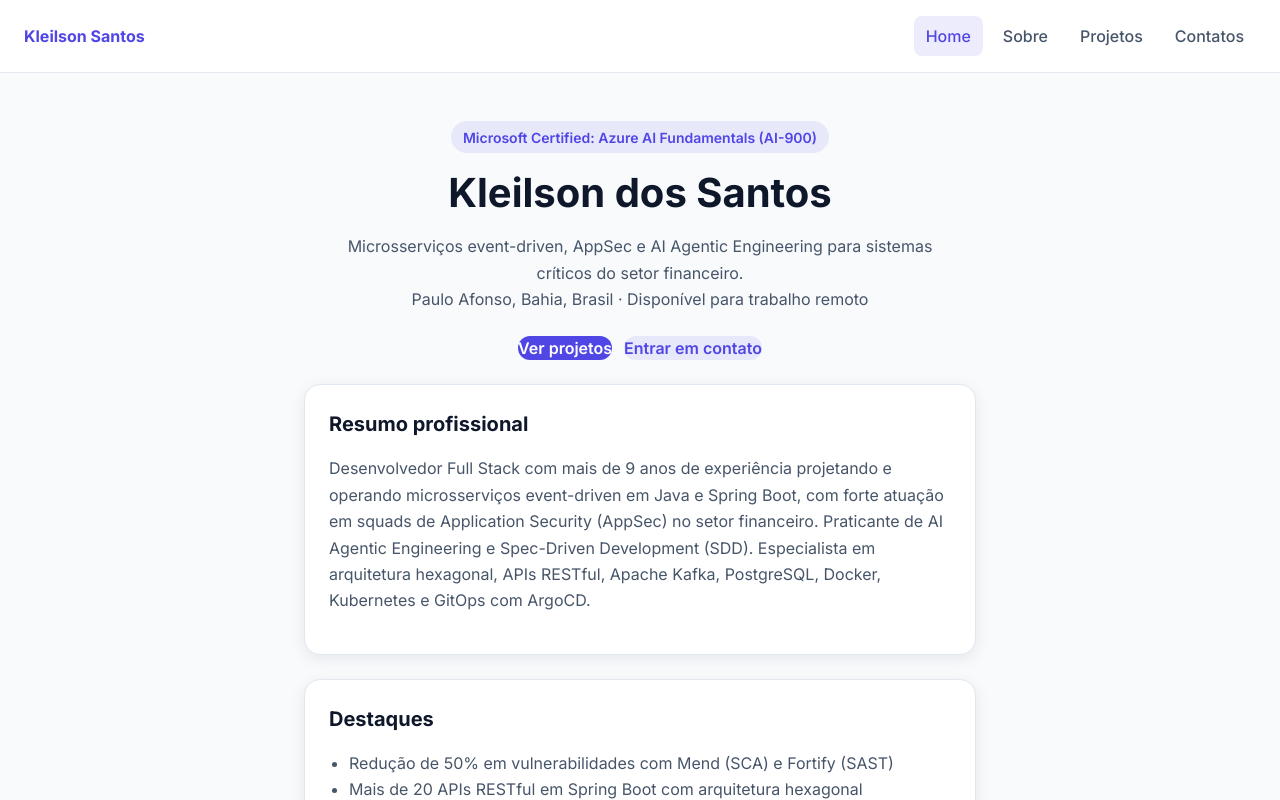
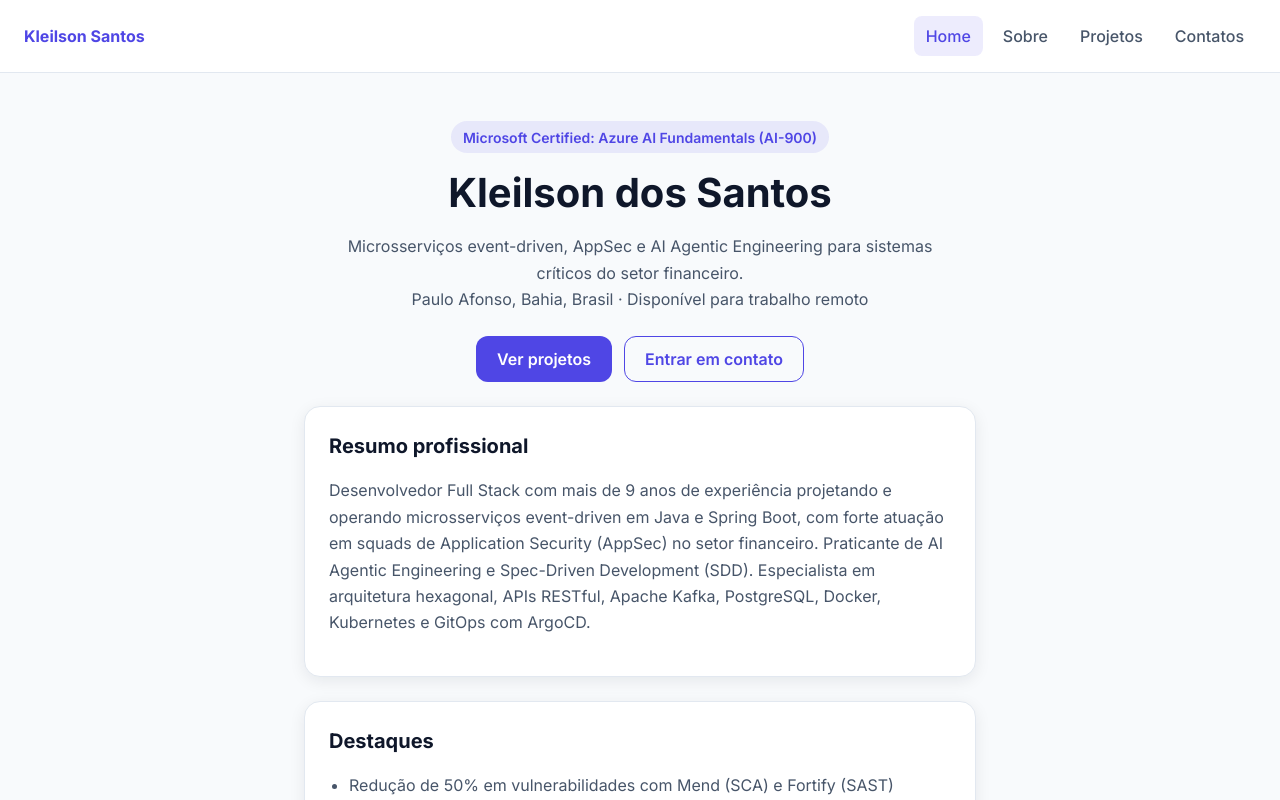
Before and after one commit to KleilsonSantos/kleilson-portfolio, a React (Vite) app: page / in a window 1280 px wide. Shown: the top 800 px of the page. Built offline with nearby package versions, Linux system fonts and the light colour scheme.

Commit message:
fix: 🐛 corrigir padding e contraste dos CTAs (#24)
Garante min-height, padding e alinhamento flex nos botões; secondary
passa a outline com borda para contraste legível no dark mode.

Co-authored-by: Cursor <cursoragent@cursor.com>

```diff
--- a/src/App.css
+++ b/src/App.css
@@ -38,15 +38,59 @@
   padding: 0.25rem 0.625rem; border-radius: var(--radius-full); background: var(--color-primary-subtle);
   color: var(--color-primary); font-size: var(--font-size-sm); font-weight: 500;
 }
-.cta-row { display: flex; justify-content: center; gap: var(--space-3); flex-wrap: wrap; margin-top: var(--space-6); }
-.button-link, .btn {
-  display: inline-flex; align-items: center; justify-content: center; gap: var(--space-2);
-  padding: var(--space-3) var(--space-5); border-radius: var(--radius-md); border: none;
-  background: var(--color-primary); color: var(--color-text-inverse); text-decoration: none;
-  font-weight: 600; cursor: pointer; transition: background-color var(--duration-fast) var(--ease-out);
+.cta-row {
+  display: flex;
+  justify-content: center;
+  align-items: center;
+  gap: var(--space-3);
+  flex-wrap: wrap;
+  margin-top: var(--space-6);
 }
-.button-link:hover, .btn:hover { background: var(--color-primary-hover); }
-.button-link.secondary, .btn--secondary { background: var(--color-primary-subtle); color: var(--color-primary); }
+.button-link,
+.btn {
+  display: inline-flex;
+  align-items: center;
+  justify-content: center;
+  gap: var(--space-2);
+  box-sizing: border-box;
+  min-height: 2.75rem;
+  padding: 0.75rem 1.25rem;
+  border-radius: var(--radius-md);
+  border: 1px solid transparent;
+  background: var(--color-primary);
+  color: var(--color-text-inverse);
+  text-decoration: none;
+  font: inherit;
+  font-size: var(--font-size-base);
+  font-weight: 600;
+  line-height: 1.25;
+  white-space: nowrap;
+  cursor: pointer;
+  transition:
+    background-color var(--duration-fast) var(--ease-out),
+    border-color var(--duration-fast) var(--ease-out),
+    color var(--duration-fast) var(--ease-out);
+}
+.button-link:hover,
+.btn:hover:not(:disabled) {
+  background: var(--color-primary-hover);
+}
+.button-link.secondary,
+.btn--secondary {
+  background: transparent;
+  color: var(--color-primary);
+  border-color: var(--color-primary);
+}
+.button-link.secondary:hover,
+.btn--secondary:hover:not(:disabled) {
+  background: var(--color-primary-subtle);
+  color: var(--color-primary);
+  border-color: var(--color-primary);
+}
+.btn:disabled {
+  opacity: 0.65;
+  cursor: not-allowed;
+}
 .project-card h3 { margin: 0 0 var(--space-2); font-size: var(--font-size-lg); }
 .project-card a { color: var(--color-primary); font-weight: 600; text-decoration: none; }
 .project-card a:hover { text-decoration: underline; }
--- a/src/index.css
+++ b/src/index.css
@@ -57,10 +57,11 @@
     --color-text: #f1f5f9;
     --color-text-secondary: #cbd5e1;
     --color-text-muted: #94a3b8;
-    --color-primary: #818cf8;
-    --color-primary-hover: #a5b4fc;
-    --color-primary-subtle: rgba(129, 140, 248, 0.14);
-    --color-primary-ring: rgba(129, 140, 248, 0.35);
+    --color-primary: #a5b4fc;
+    --color-primary-hover: #c7d2fe;
+    --color-primary-subtle: rgba(165, 180, 252, 0.18);
+    --color-primary-ring: rgba(165, 180, 252, 0.4);
+    --color-text-inverse: #0b1120;
     --color-success: #34d399;
     --color-success-subtle: rgba(52, 211, 153, 0.12);
     --color-error: #f87171;
```
Also changed, not shown: 1 other file (tests, documents, lock files or other folders).
